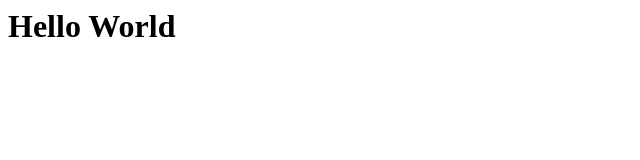
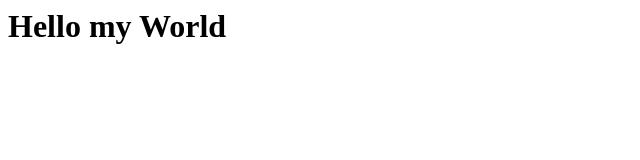
Before and after one commit to medvedevsergey48/my-project, a plain HTML site: page index.html in a window 1280 px wide. Shown: the whole page, without its empty margins (0-640 px from the left). Drawn offline with Linux system fonts and the light colour scheme.

Commit message:
внес изменения от наставника

```diff
--- a/index.html
+++ b/index.html
@@ -1 +1 @@
-<h1>Hello World</h1>
+<h1>Hello my World</h1>
```
